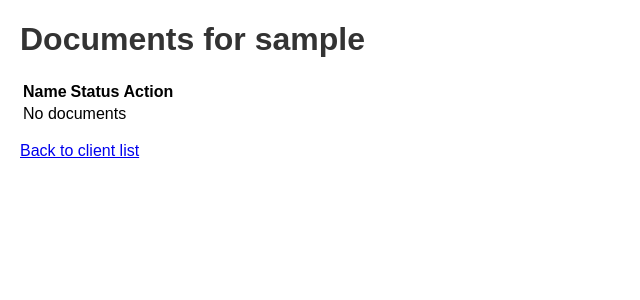
After one commit to Cloudwith-mo/Cloudwith-mo, a Flask app: page /admin/client/1 in a window 1280 px wide. The commit adds this page. Shown: the top 300 px of the page, without its empty margins (0-640 px from the left). Run offline with Flask 3, Linux system fonts and the light colour scheme; the visitor is signed in with stand-in values (Sample User, id 1); data that the repository does not hold is empty.

Commit message:
Add admin client view and basic progress UI

```diff
--- a/static/style.css
+++ b/static/style.css
@@ -1,2 +1,4 @@
 body { font-family: Arial, sans-serif; margin: 20px; }
 h1 { color: #333; }
+.progress { width: 200px; background: #eee; height: 10px; margin-top: 4px; }
+.progress-bar { background: #4caf50; height: 100%; }
--- a/tax_portal/app.py
+++ b/tax_portal/app.py
@@ -113,6 +113,28 @@ def admin_clients():
     return render_template("admin_clients.html", users=User.query.all())
 
 
+@app.route("/admin/client/<int:user_id>", methods=["GET", "POST"])
+@login_required
+def admin_client(user_id):
+    user = User.query.get_or_404(user_id)
+    if request.method == "POST":
+        doc_id = request.form.get("doc_id")
+        status = request.form.get("status")
+        doc = Document.query.get(doc_id)
+        if doc and status:
+            doc.status = status
+            db.session.commit()
+        return redirect(url_for("admin_client", user_id=user_id))
+    docs = Document.query.filter_by(user_id=user.id).all()
+    return render_template("admin_client.html", user=user, documents=docs)
+
+
+@app.route("/chat")
+@login_required
+def chat():
+    return render_template("chat.html")
+
+
 @app.route("/logout")
 @login_required
 def logout():
--- /dev/null
+++ b/templates/admin_client.html
@@ -0,0 +1,34 @@
+<!doctype html>
+<html>
+<head>
+    <title>Client Documents</title>
+    <link rel="stylesheet" href="{{ url_for('static', filename='style.css') }}">
+</head>
+<body>
+    <h1>Documents for {{ user.username }}</h1>
+    <table>
+        <tr><th>Name</th><th>Status</th><th>Action</th></tr>
+        {% for doc in documents %}
+        <tr>
+            <td>{{ doc.name }}</td>
+            <td>{{ doc.status }}</td>
+            <td>
+                <form method="post">
+                    <input type="hidden" name="doc_id" value="{{ doc.id }}">
+                    <select name="status">
+                        <option value="uploaded" {% if doc.status=='uploaded' %}selected{% endif %}>Uploaded</option>
+                        <option value="in_review" {% if doc.status=='in_review' %}selected{% endif %}>In Review</option>
+                        <option value="filed" {% if doc.status=='filed' %}selected{% endif %}>Filed</option>
+                        <option value="refund_sent" {% if doc.status=='refund_sent' %}selected{% endif %}>Refund Sent</option>
+                    </select>
+                    <button type="submit">Update</button>
+                </form>
+            </td>
+        </tr>
+        {% else %}
+        <tr><td colspan="3">No documents</td></tr>
+        {% endfor %}
+    </table>
+    <p><a href="{{ url_for('admin_clients') }}">Back to client list</a></p>
+</body>
+</html>
--- a/templates/admin_clients.html
+++ b/templates/admin_clients.html
@@ -8,7 +8,7 @@
     <h1>Client Management</h1>
     <ul>
         {% for user in users %}
-            <li>{{ user.username }}</li>
+            <li><a href="{{ url_for('admin_client', user_id=user.id) }}">{{ user.username }}</a></li>
         {% else %}
             <li>No clients</li>
         {% endfor %}
```
Also changed, not shown: templates/chat.html (added, +12 -0 lines), templates/dashboard.html (+8 -2 lines).
